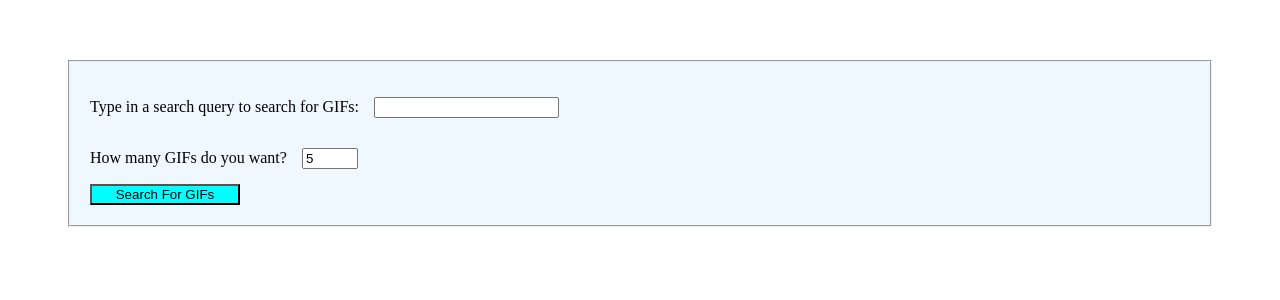
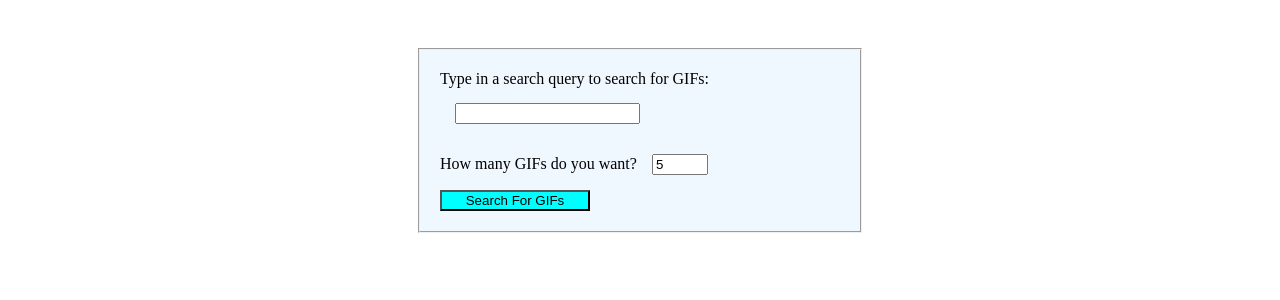
Before and after one commit to lougoncharenko/react-gif-search, a React app: page / in a window 1280 px wide. Shown: the top 300 px of the page. Built offline with nearby package versions, Linux system fonts and the light colour scheme; the HTML template or start-up script is replaced by a standard one.

Commit message:
added margin top

```diff
--- a/src/components/Input.css
+++ b/src/components/Input.css
@@ -1,5 +1,11 @@
+form {
+    display: flex;
+    justify-content: center;
+}
+
 fieldset {
-    margin: 60px;
+    width: 400px;
+    margin-top: 40px;
     padding: 20px;
     background-color: aliceblue;
     display: flex;
```
